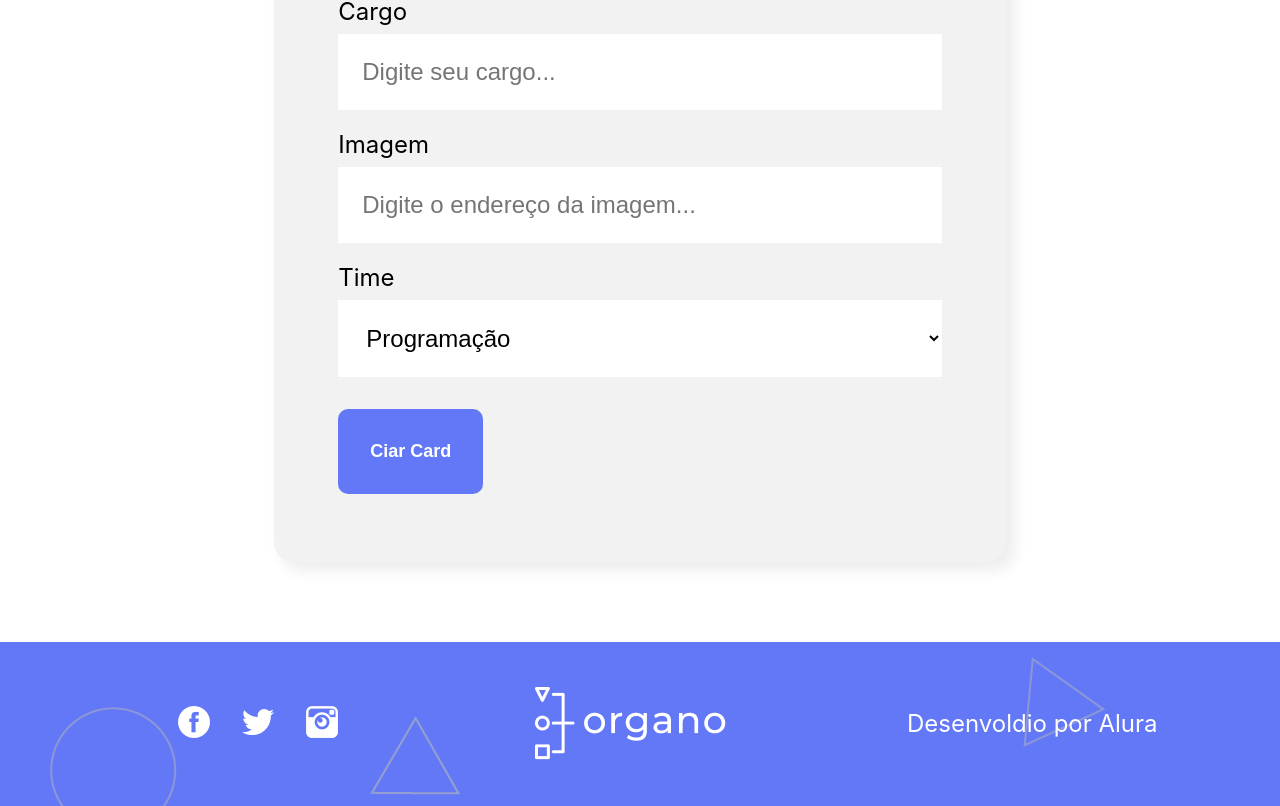
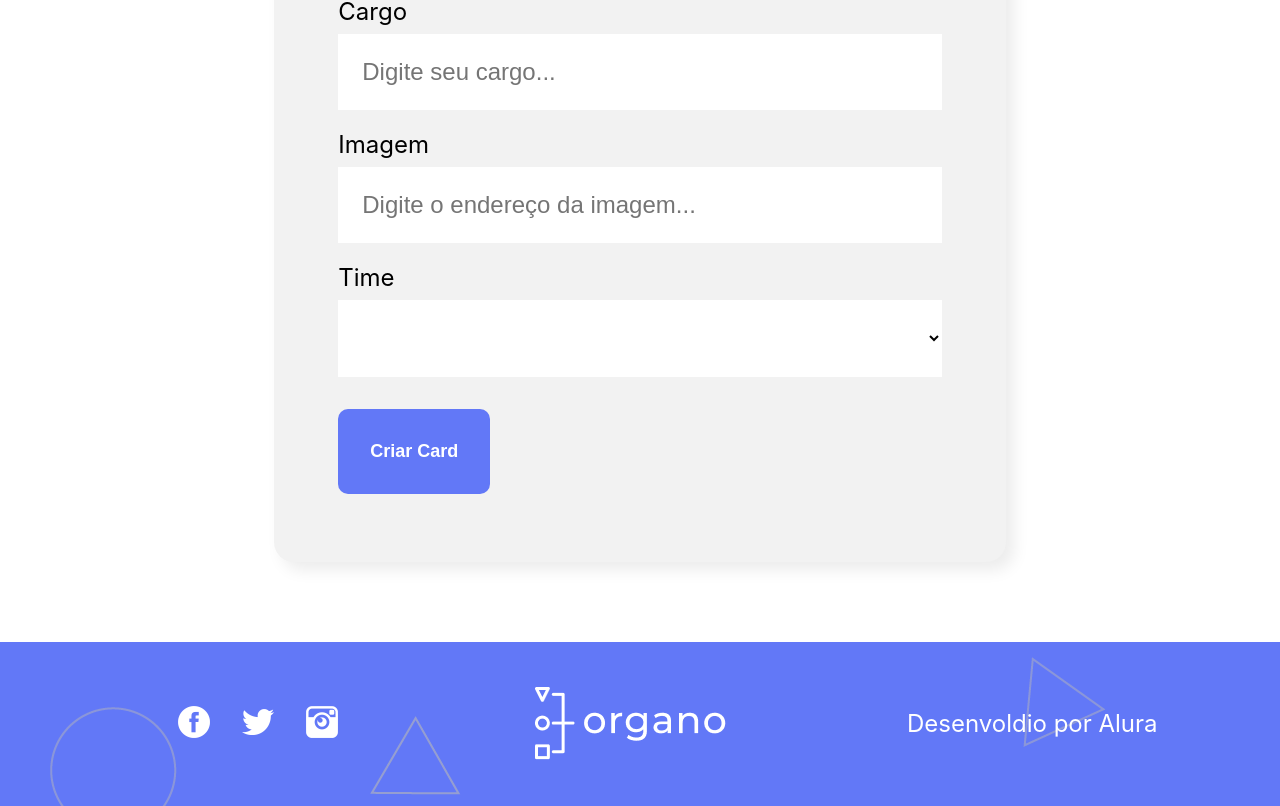
Before and after one commit to Gotera/organo, a React (Create React App) app: page / in a window 1280 px wide. Shown: the part 1185-1991 px from the top of the page. Built offline with nearby package versions, Linux system fonts and the light colour scheme.

Commit message:
Finished

```diff
--- a/src/App.js
+++ b/src/App.js
@@ -47,7 +47,6 @@ function App() {
   const [colaboretors, setColaboretors] = useState([])
 
   const onNewColaboretorAdd = (colaboretor) => {
-    console.log(colaboretor)
     setColaboretors([...colaboretors, colaboretor])
   }
 
--- a/src/components/Colaboretor/index.js
+++ b/src/components/Colaboretor/index.js
@@ -3,7 +3,7 @@ import "./Colaboretor.css"
 const Colaboretor = (props) => {
     return (
         <div className='colaborador'>
-            <div className='cabecalho'>
+            <div className='cabecalho' style={{ backgroundColor: props.backgroundColorTime }}>
                 <img src={ props.image } alt={ props.name } />
             </div>
 
--- a/src/components/FloatList/index.js
+++ b/src/components/FloatList/index.js
@@ -4,7 +4,8 @@ const FloatList = (props) => {
     return (
         <div className="float-list">
             <label>{ props.label }</label>
-            <select onChange={event => props.whenChange(event.target.value)} value={props.value}>
+            <select onChange={event => props.whenChange(event.target.value)} value={ props.value }>
+                <option value="" />
                 { props.itens.map(item => <option key={ item }>{ item }</option>)}
             </select>
         </div>
--- a/src/components/Formulary/index.js
+++ b/src/components/Formulary/index.js
@@ -53,7 +53,7 @@ const Form = (props) => {
                     value={ time }
                     whenChange={value => setTime(value)}
                 />
-                <Button text="Ciar Card"/>
+                <Button text="Criar Card"/>
             </form>
         </section>
     )}
--- a/src/components/Time/index.js
+++ b/src/components/Time/index.js
@@ -6,7 +6,7 @@ const Time = (props) => {
         ( props.colaboretors.length  ) ? <section className='time' style={{ backgroundColor: props.colorSecundary }}>
             <h3 style={{ borderColor: props.colorPrimary }}>{ props.name }</h3>
             <div className='colaboretors'>
-                { props.colaboretors.map( colaboretor => <Colaboretor name={ colaboretor.name } role={ colaboretor.role } image={ colaboretor.image } /> ) }
+                { props.colaboretors.map( colaboretor => <Colaboretor key={colaboretor.name} backgroundColorTime={ props.colorPrimary } name={ colaboretor.name } role={ colaboretor.role } image={ colaboretor.image } /> ) }
             </div>
         </section>
         : ''
```
